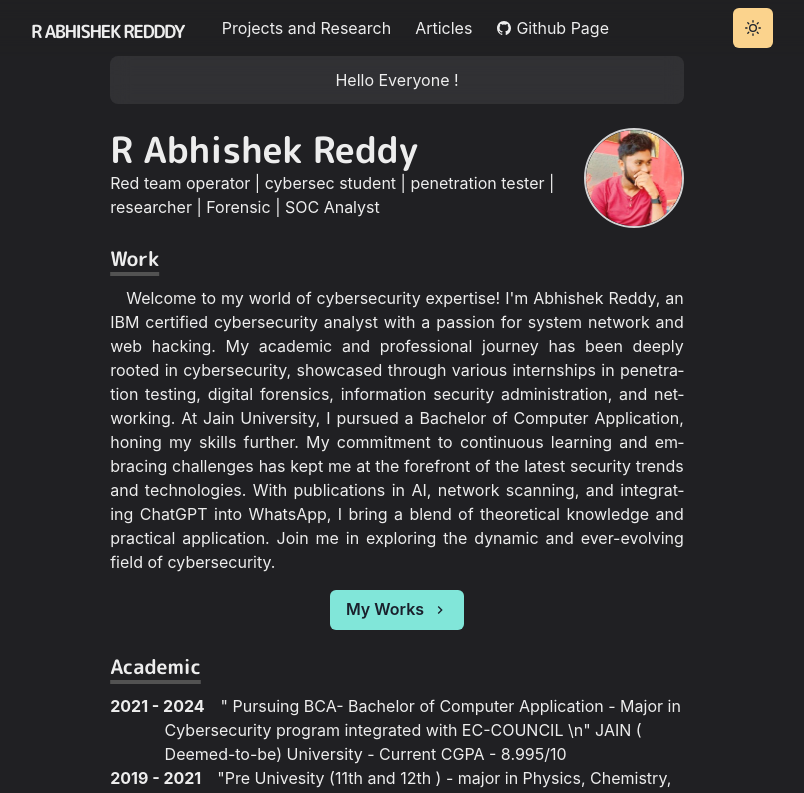
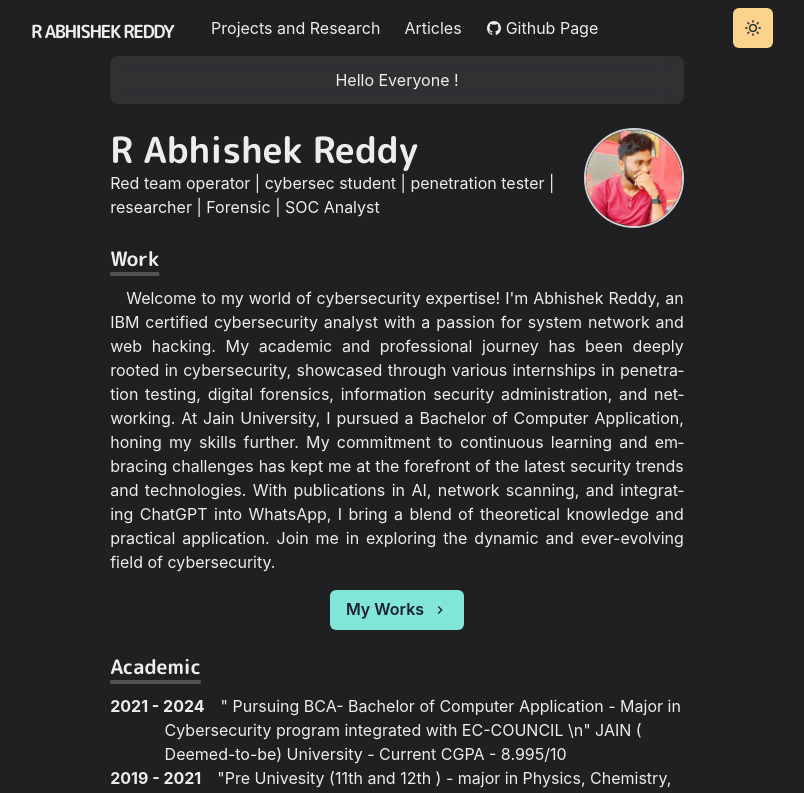
Before and after one commit to lordprime/lordprime.github.io, a Next.js app: page / in a window 1280 px wide. Shown: the top 793 px of the page, without its empty margins (243-1047 px from the left). Built offline with nearby package versions, Linux system fonts and the light colour scheme.

Commit message:
Update logo.js

```diff
--- a/components/logo.js
+++ b/components/logo.js
@@ -24,7 +24,7 @@ const Logo = () => {
           fontWeight="bold"
           ml={3}
         >
-          R ABHISHEK REDDDY
+          R ABHISHEK REDDY
         </Text>
       </LogoBox>
 
```
